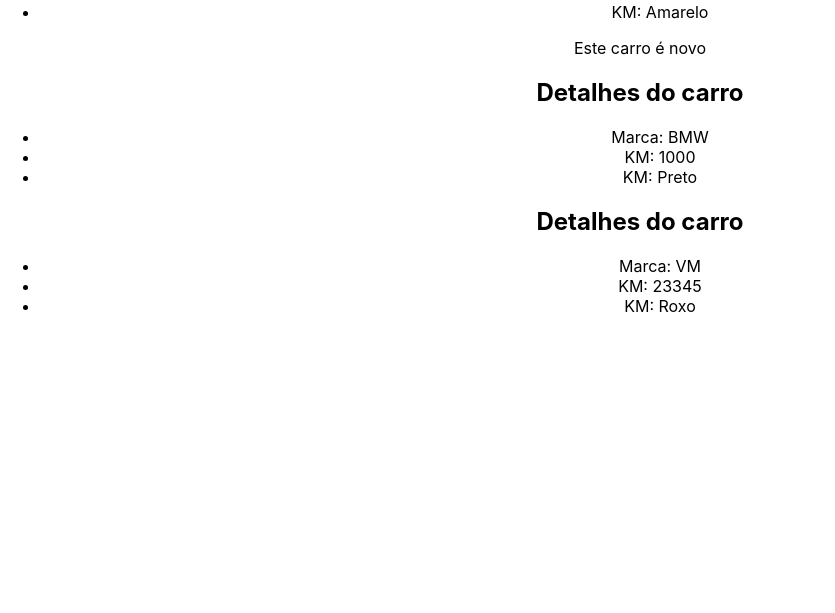
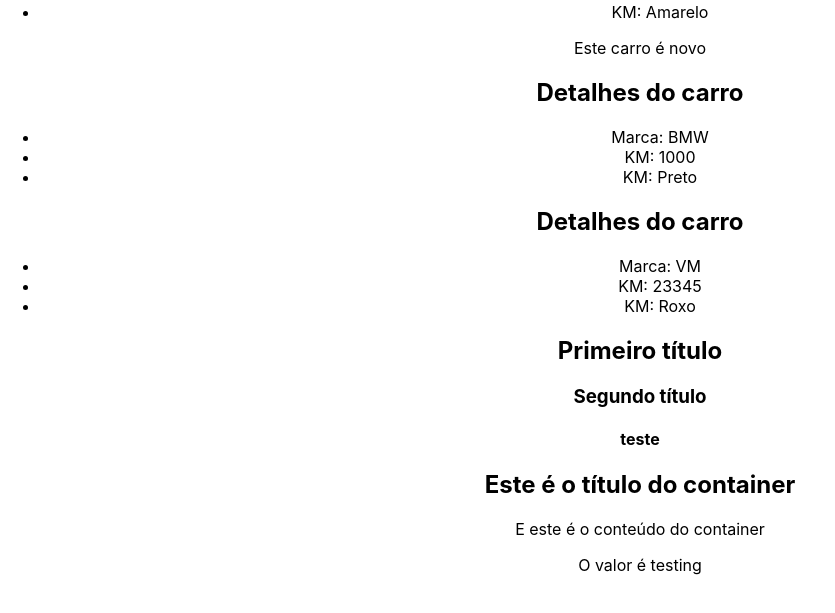
Before and after one commit to juliahormuth/react-app, a React (Create React App) app: page / in a window 1280 px wide. Shown: the part 3487-4100 px from the top of the page, without its empty margins (0-835 px from the left). Built offline with nearby package versions, Linux system fonts and the light colour scheme.

Commit message:
children prp

```diff
--- a/src/App.js
+++ b/src/App.js
@@ -7,6 +7,8 @@ import ListRender from "./components/ListRender";
 import ConditionalRender from "./components/ConditionalRender";
 import ShowUserName from "./components/ShowUserName";
 import CarDetails from "./components/CarDetails";
+import Fragment from "./components/Fragment";
+import Container from "./components/Container";
 
 import "./App.css";
 
@@ -49,6 +51,11 @@ function App() {
           newCar={car.newCar}
         />
       ))}
+      {/*Fragments: sem elemento pai */}
+      <Fragment propFragment="teste" />
+      <Container myValue="testing">
+        <p>E este é o conteúdo do container</p>
+      </Container>
     </div>
   );
 }
--- /dev/null
+++ b/src/components/Container.js
@@ -0,0 +1,11 @@
+export const Container = ({ children, myValue }) => {
+  return (
+    <div>
+      <h2>Este é o título do container</h2>
+      {children}
+      <p>O valor é {myValue}</p>
+    </div>
+  );
+};
+
+export default Container;
--- /dev/null
+++ b/src/components/Fragment.js
@@ -0,0 +1,11 @@
+export const Fragment = ({ propFragment }) => {
+  return (
+    <>
+      <h2>Primeiro título</h2>
+      <h3>Segundo título</h3>
+      <h4>{propFragment}</h4>
+    </>
+  );
+};
+
+export default Fragment;
```
